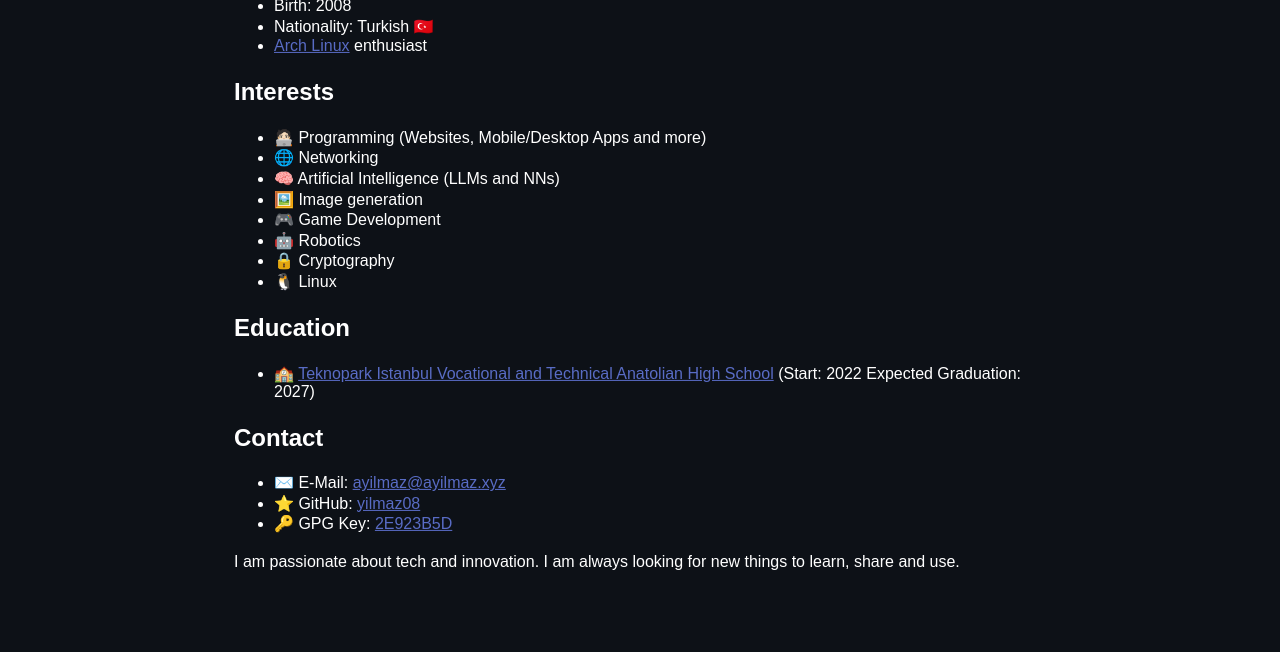
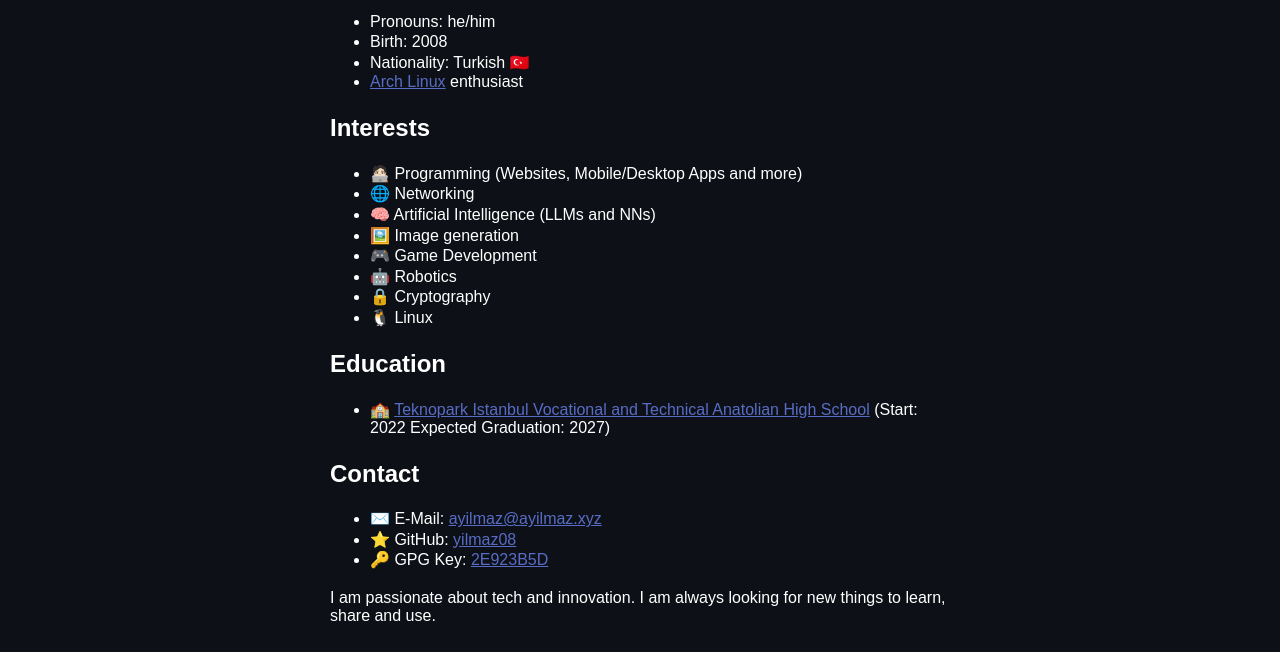
Before and after one commit to yilmaz08/yilmaz08.github.io, a plain HTML site: page index.html in a window 1280 px wide. Shown: the part 158-810 px from the top of the page. Drawn offline with Linux system fonts and the light colour scheme.

Commit message:
Resposiveness fix

```diff
--- a/index.html
+++ b/index.html
@@ -23,12 +23,14 @@
         main {
             border-radius: 10px;
             padding: 10px;
-            width: 100vw;
+            /* width: 100vw; */
             margin: 0 auto;
             position: absolute;
-            top: 50%;
+            top: 10%;
             left: 50%;
-            transform: translate(-50%, -50%);
+            /* transform: translate(-50%, -50%); */
+            transform: translateX(-50%);
+            /* transform: translateY(50%); */
         }
 
         header {
@@ -53,11 +55,9 @@
             text-decoration: none;
         }
 
+        @media (max-width: 950px) { main { width: 85vw; } }
+        @media (max-width: 450px) { main { width: 100vw; } }
 
-        @media (min-width: 768px) { main { width: 85vw; } }
-        @media (min-width: 1024px) { main { width: 75vw; } }
-        @media (min-width: 1280px) { main { width: 65vw; } }
-        @media (min-width: 1440px) { main { width: 55vw; } }
     </style>
 </head>
 <body>
```
